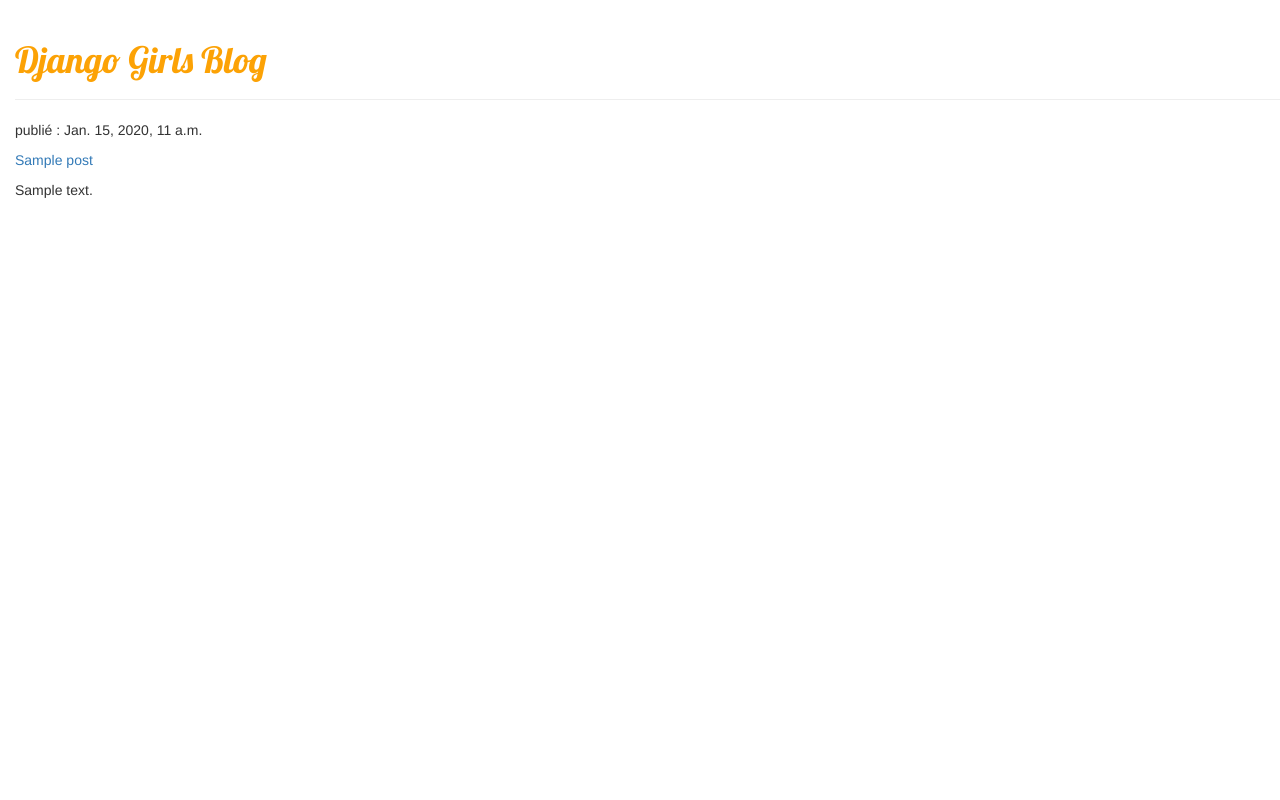
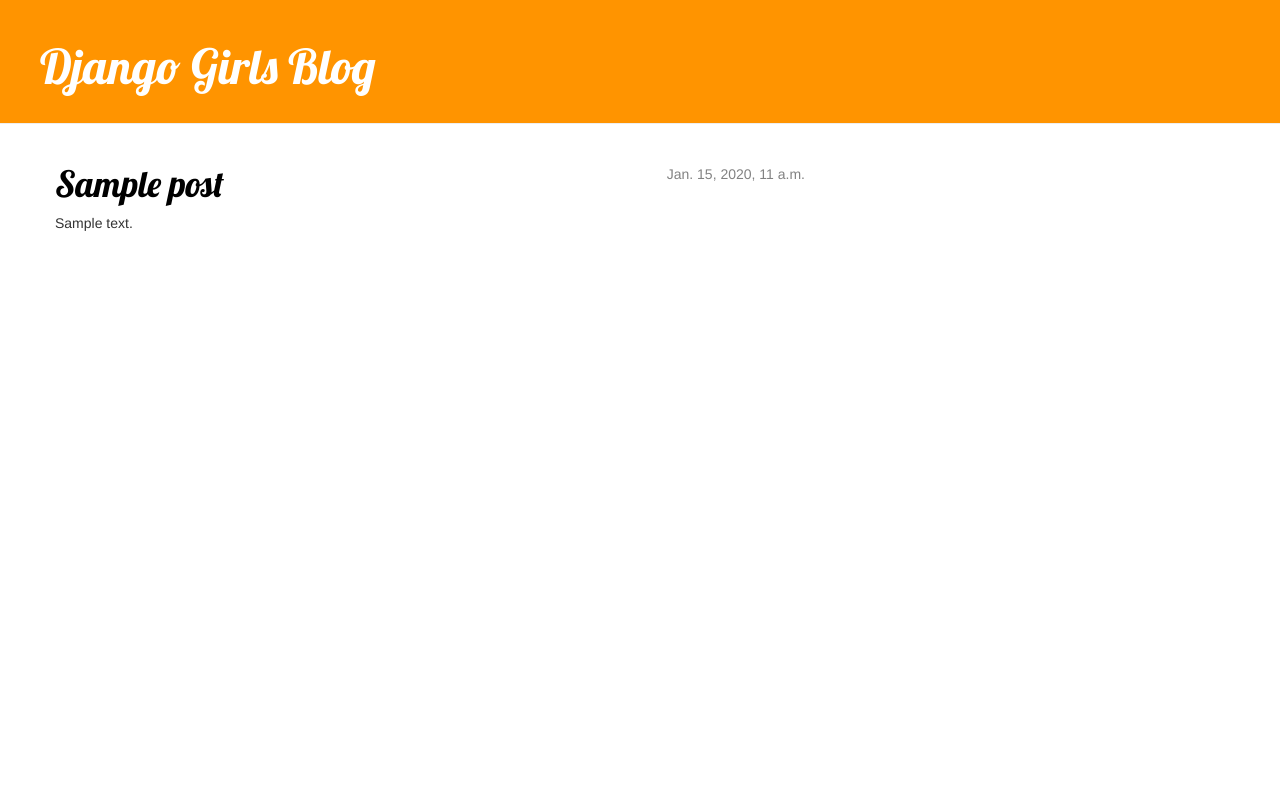
Before and after one commit to fconil/my-first-blog, a Django app: template blog/templates/blog/post_list.html in a window 1280 px wide. Run offline with Django 3.2, Linux system fonts and the light colour scheme; the template is opened without the code that fills it: values that come from a table or form of the project are taken from there, others are empty; tables that the repository leaves empty hold one stand-in row (values such as "Sample post"); parts of the project's set-up code (start-up, migrations or seed data) failed here and were passed over; some libraries are stand-ins or nearby versions.

Commit message:
Customisation CSS plus complète

```diff
--- a/blog/static/css/blog.css
+++ b/blog/static/css/blog.css
@@ -1,8 +1,47 @@
-h1 a {
-    color: #FCA205;
-    font-family: 'Lobster';
+.page-header {
+    background-color: #ff9400;
+    margin-top: 0;
+    padding: 20px 20px 20px 40px;
 }
 
-body {
-    padding-left: 15px;
+.page-header h1, .page-header h1 a, .page-header h1 a:visited, .page-header h1 a:active {
+    color: #ffffff;
+    font-size: 36pt;
+    text-decoration: none;
 }
+
+.content {
+    margin-left: 40px;
+}
+
+h1, h2, h3, h4 {
+    font-family: 'Lobster', cursive;
+}
+
+.date {
+    float: right;
+    color: #828282;
+}
+
+.save {
+    float: right;
+}
+
+.post-form textarea, .post-form input {
+    width: 100%;
+}
+
+.top-menu, .top-menu:hover, .top-menu:visited {
+    color: #ffffff;
+    float: right;
+    font-size: 26pt;
+    margin-right: 20px;
+}
+
+.post {
+    margin-bottom: 70px;
+}
+
+.post h1 a, .post h1 a:visited {
+    color: #000000;
+}
--- a/blog/templates/blog/post_list.html
+++ b/blog/templates/blog/post_list.html
@@ -13,12 +13,20 @@
             <h1><a href="">Django Girls Blog</a></h1>
         </div>
 
-        {% for post in posts %}
-            <div class="post">
-                <p>publié : {{ post.published_date }}</p>
-                <p><a href="">{{ post.title}}</a></p>
-                <p>{{ post.text | linebreaksbr }}</p>
+        <div class="content container">
+            <div class="row">
+                <div class="col-md-8">
+                    {% for post in posts %}
+                        <div class="post">
+                            <div class="date">
+                                {{ post.published_date }}
+                            </div>
+                            <h1><a href="">{{ post.title }}</a></h1>
+                            <p>{{ post.text|linebreaksbr }}</p>
+                        </div>
+                    {% endfor %}
+                </div>
             </div>
-        {% endfor %}
+        </div>
     </body>
 </html>
```
